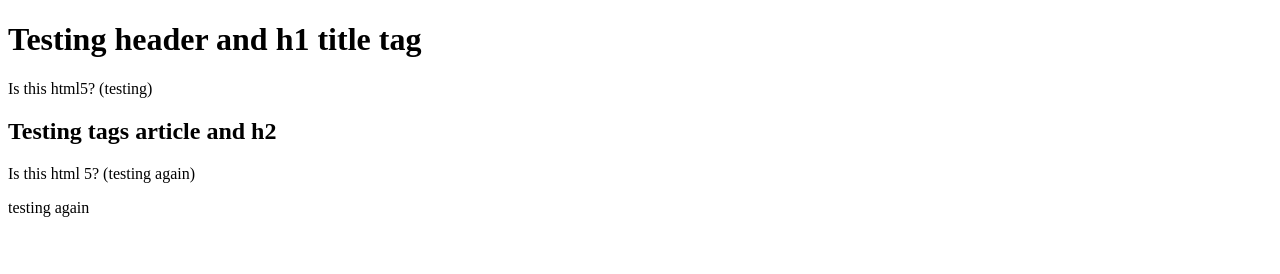
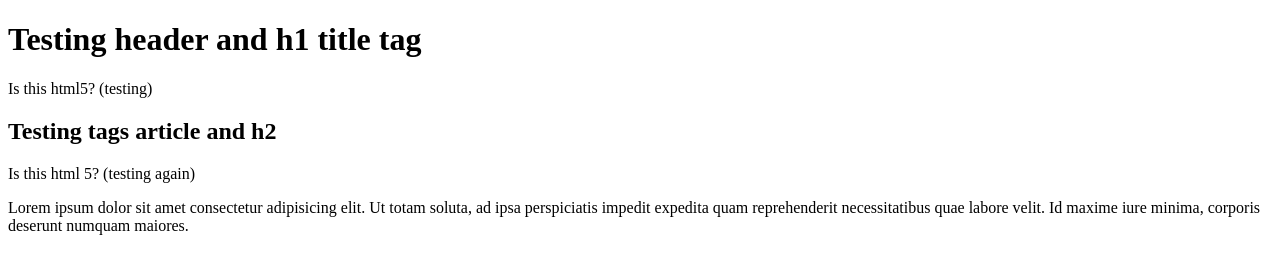
Before and after one commit to yuricwe/Teste1, a plain HTML site: page sample-site/index.htm in a window 1280 px wide. Drawn offline with Linux system fonts and the light colour scheme.

Commit message:
Starting content
2nd commit to testing branch

```diff
--- a/sample-site/index.htm
+++ b/sample-site/index.htm
@@ -14,8 +14,6 @@
         <h2>Testing tags article and h2</h2>
         <p>Is this html 5? (testing again)</p>
     </article>
-    <article>
-        <p>testing again</p>
-    </article>
+    <p>Lorem ipsum dolor sit amet consectetur adipisicing elit. Ut totam soluta, ad ipsa perspiciatis impedit expedita quam reprehenderit necessitatibus quae labore velit. Id maxime iure minima, corporis deserunt numquam maiores.</p>
 </body>
 </html>
```
